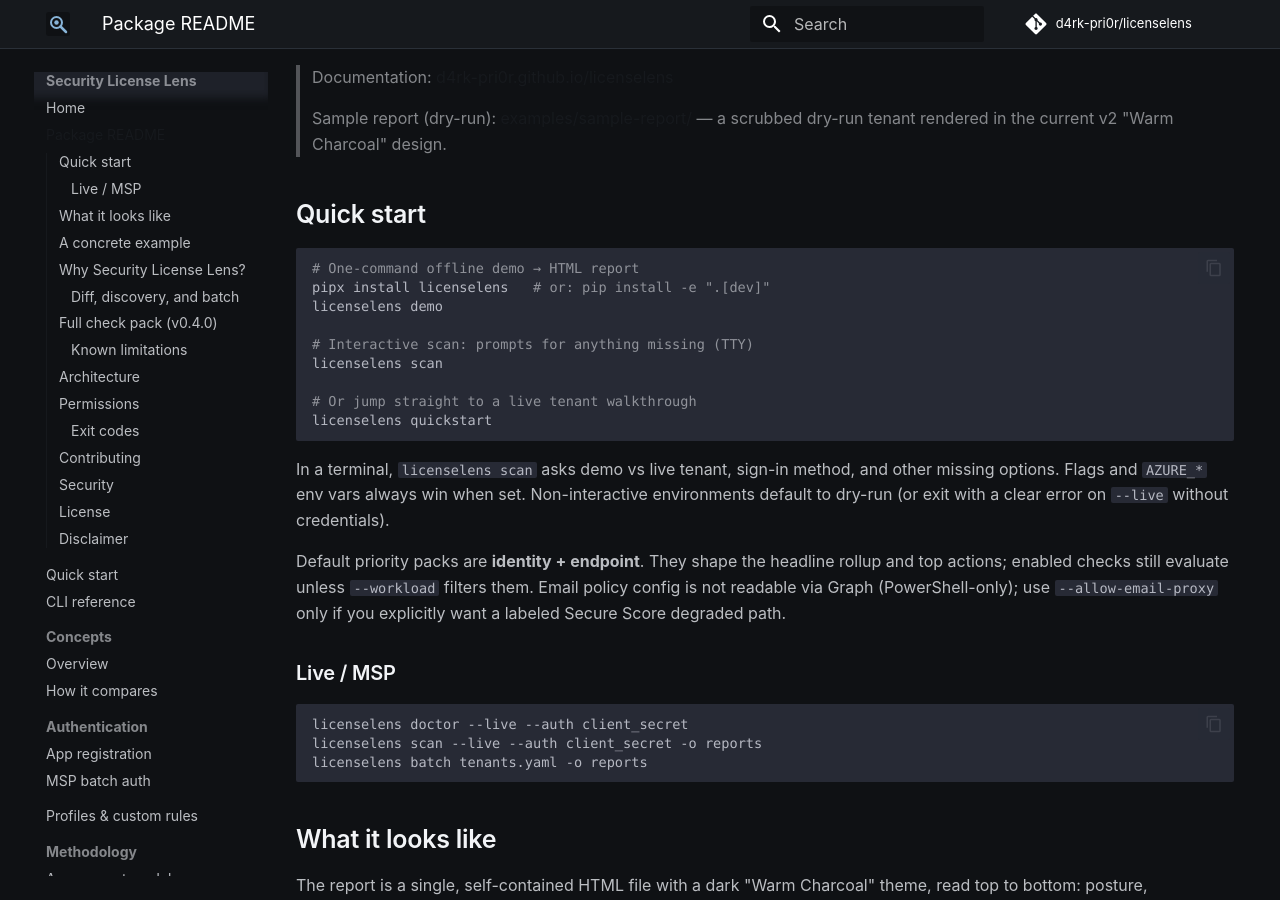
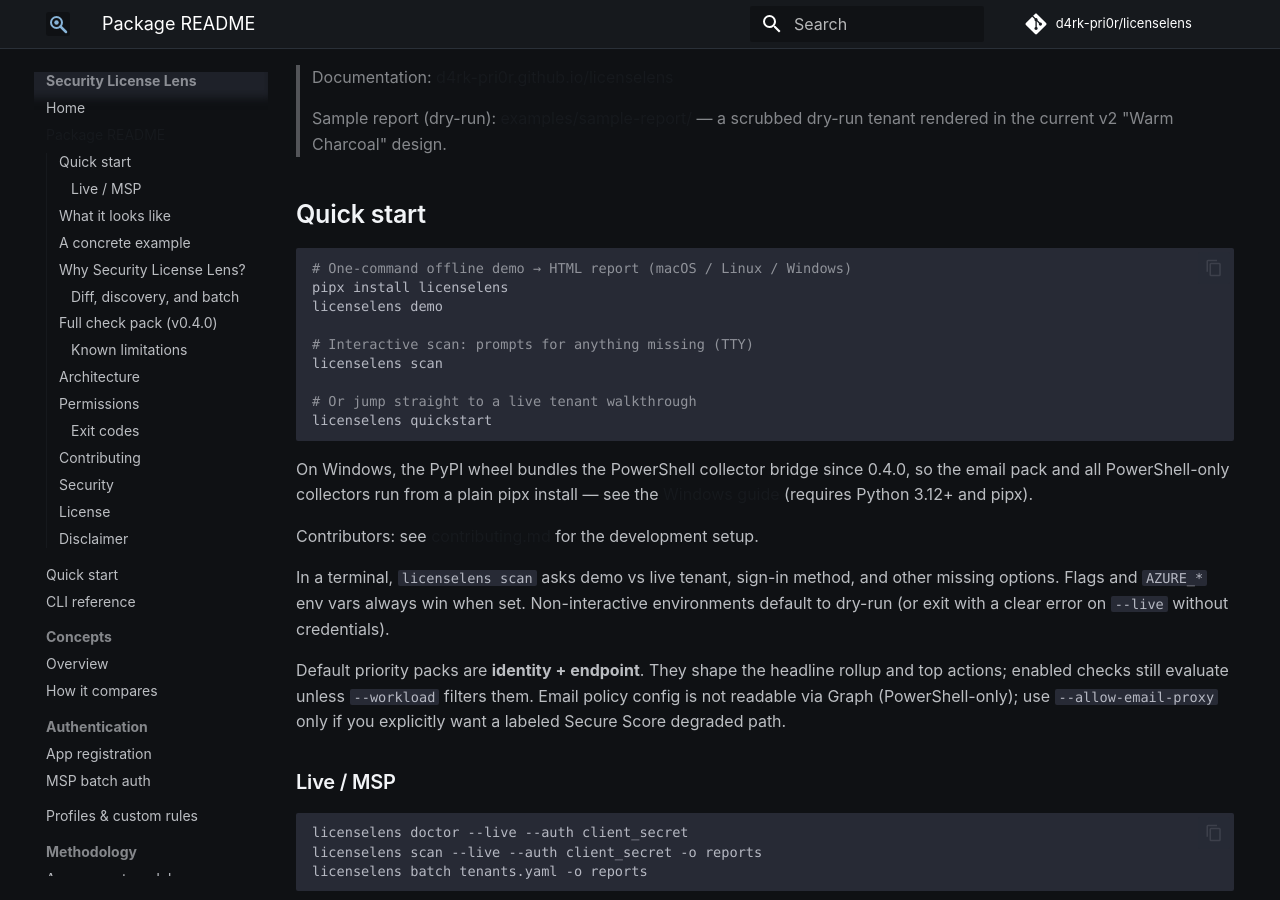
Before and after one commit to d4rk-pri0r/licenselens, an MkDocs documentation site: the page built from docs/package-readme.md, in a window 1280 px wide and 900 px high, scrolled down 309 px. Built offline with MkDocs 1.6.1 and Material for MkDocs 9.7.7, drawn with Linux system fonts in a browser that asks for light colours; comment, search, counter and statistics services are not loaded.

Commit message:
docs: align README install paths with platform guides

````diff
--- a/docs/package-readme.md
+++ b/docs/package-readme.md
@@ -18,8 +18,8 @@
 ## Quick start
 
 ```bash
-# One-command offline demo → HTML report
-pipx install licenselens   # or: pip install -e ".[dev]"
+# One-command offline demo → HTML report (macOS / Linux / Windows)
+pipx install licenselens
 licenselens demo
 
 # Interactive scan: prompts for anything missing (TTY)
@@ -28,6 +28,12 @@
 # Or jump straight to a live tenant walkthrough
 licenselens quickstart
 ```
+
+On Windows, the PyPI wheel bundles the PowerShell collector bridge since 0.4.0,
+so the email pack and all PowerShell-only collectors run from a plain pipx
+install — see the [Windows guide](windows.md) (requires Python 3.12+ and pipx).
+
+Contributors: see [contributing.md](contributing.md) for the development setup.
 
 In a terminal, `licenselens scan` asks demo vs live tenant, sign-in method, and
 other missing options. Flags and `AZURE_*` env vars always win when set.
````
Also changed, not shown: README.md (+8 -2 lines).
